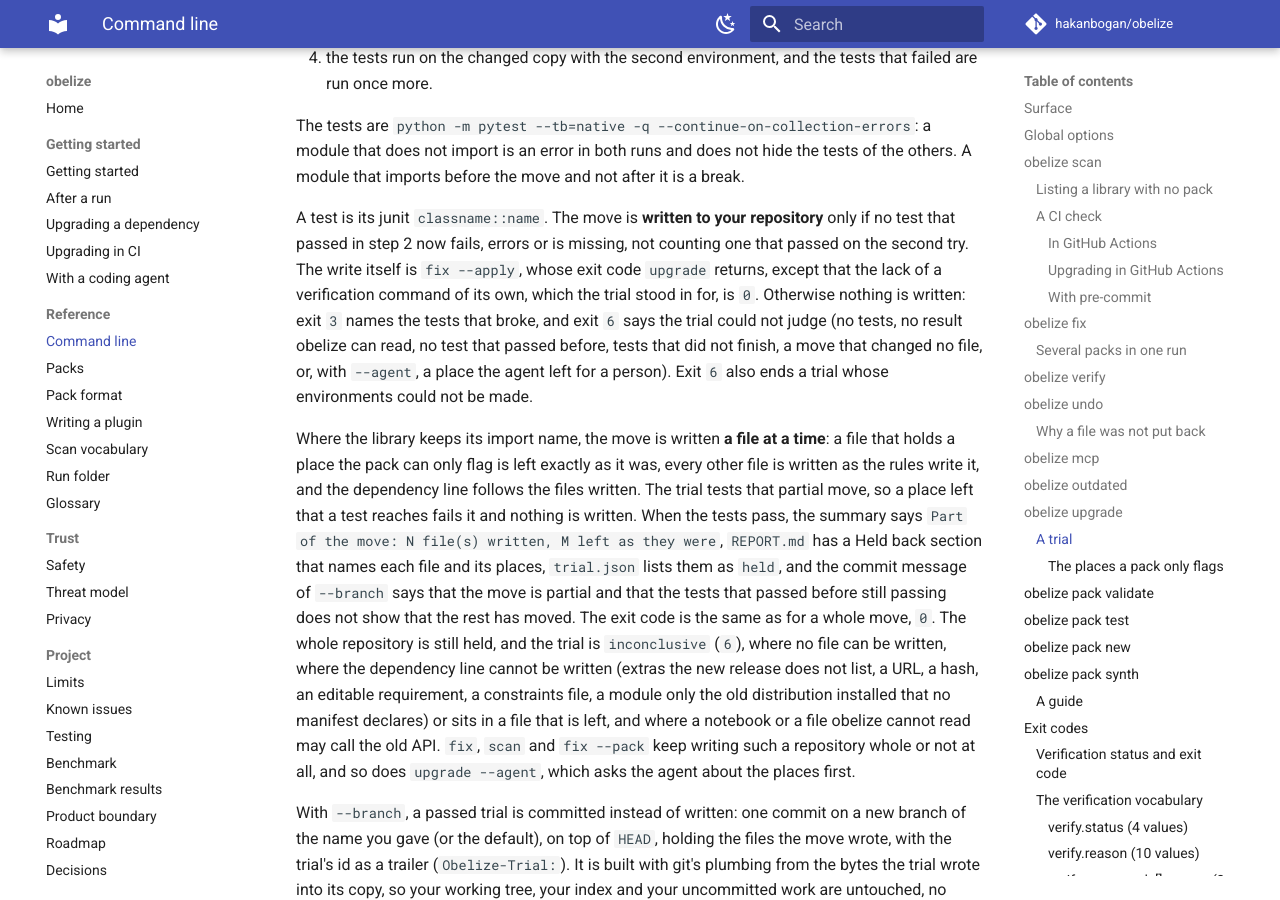
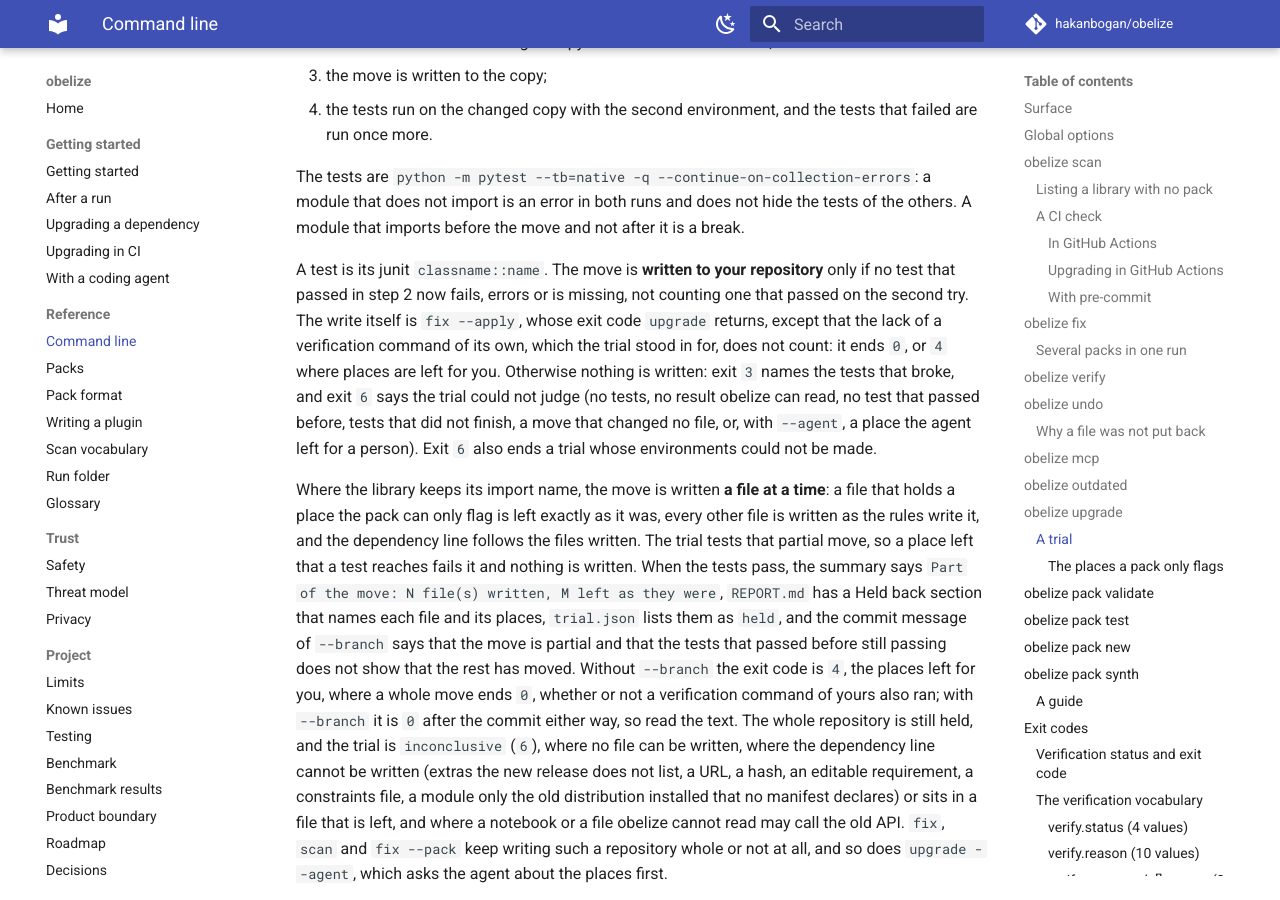
Before and after one commit to hakanbogan/obelize, an MkDocs documentation site: the page built from docs/CLI.md, in a window 1280 px wide and 900 px high, scrolled down 16293 px. Built offline with MkDocs 1.6.1 and Material for MkDocs 9.7.7, drawn with Linux system fonts in a browser that asks for light colours; comment, search, counter and statistics services are not loaded; some of the changed text lies outside the part shown.

Commit message:
Fix what the review of the upgrade changes found
The step a dry run of `upgrade` printed after a plan made a file at a time was `fix --apply --pack`,
which keeps the whole-repository rule and writes none of that plan. It is now the `upgrade` command
with the options that chose the pack, which writes it once a trial passes.

A write after a passing trial ended `0` where no verification command of the person's ran, because
the exit `6` of a write with none was mapped to `0` whatever was left, and `4` where one ran. It ends
as `fix --apply` does in both: `0` where nothing is left for the person, `4` where places are. The
docs, ADR-079 and the changelog said `0` for a partial move and now say what it ends; with `--branch`
the exit is still `0`, so the action cannot tell a partial move from a whole one by the code.

Co-Authored-By: Claude Sonnet 5.5 <noreply@anthropic.com>

```diff
--- a/docs/CLI.md
+++ b/docs/CLI.md
@@ -248,14 +248,16 @@ rules made or refused; the findings left for review, one row each with the code
 that held it, are in `run.json`'s `withheld[]`, so read that file to list them.
 
 **The summary ends with the next step**: a `Next:` line holding the command to run after a dry run
-that planned a file (`obelize fix --apply`), after an apply that exits `0`, `4` with review items,
-`5` or `6`, and after a `scan` with an `eligible` row and no blocked pack (`obelize fix`). A command
-repeats the `--pack` and `--repo` you gave. After an apply that wrote a manifest pin with a lock file
-(`uv.lock`, `poetry.lock`, `Pipfile.lock` and the like) in the manifest's directory or above it, one
-more `Next:` line comes before it, naming those files, which obelize does not edit, and saying to
-regenerate each with the tool that made it; it holds no command, since a command would have to come
-from the repository. A lock in a sibling or a subdirectory belongs to another project and is not
-named. `REPORT.md` says the same under Dependency manifests, for a dry run too.
+that planned a file (`obelize fix --apply`; for an `upgrade` plan made a file at a time, which `fix`
+would not write, `obelize upgrade <distribution> --apply`), after an apply that exits `0`, `4` with
+review items, `5` or `6`, and after a `scan` with an `eligible` row and no blocked pack
+(`obelize fix`). A command repeats the `--pack` and `--repo` you gave. After an apply that wrote a
+manifest pin with a lock file (`uv.lock`, `poetry.lock`, `Pipfile.lock` and the like) in the
+manifest's directory or above it, one more `Next:` line comes before it, naming those files, which
+obelize does not edit, and saying to regenerate each with the tool that made it; it holds no
+command, since a command would have to come from the repository. A lock in a sibling or a
+subdirectory belongs to another project and is not named. `REPORT.md` says the same under Dependency
+manifests, for a dry run too.
 
 **Findings left for you** are summarised whenever there are any, with a file written or not: how
 many, the most common reasons with a sentence on what to change for each (the last column of
@@ -556,26 +558,28 @@ imports before the move and not after it is a break.
 A test is its junit `classname::name`. The move is **written to your repository** only if no test
 that passed in step 2 now fails, errors or is missing, not counting one that passed on the second
 try. The write itself is `fix --apply`, whose exit code `upgrade` returns, except that the lack of a
-verification command of its own, which the trial stood in for, is `0`. Otherwise nothing is written:
-exit `3` names the tests that broke, and exit `6` says the trial could not judge (no tests, no
-result obelize can read, no test that passed before, tests that did not finish, a move that changed
-no file, or, with `--agent`, a place the agent left for a person). Exit `6` also ends a trial whose
-environments could not be made.
+verification command of its own, which the trial stood in for, does not count: it ends `0`, or `4`
+where places are left for you. Otherwise nothing is written: exit `3` names the tests that broke,
+and exit `6` says the trial could not judge (no tests, no result obelize can read, no test that
+passed before, tests that did not finish, a move that changed no file, or, with `--agent`, a place
+the agent left for a person). Exit `6` also ends a trial whose environments could not be made.
 
 Where the library keeps its import name, the move is written **a file at a time**: a file that holds
 a place the pack can only flag is left exactly as it was, every other file is written as the rules
-write it, and the dependency line follows the files written. The trial tests that partial move, so
-a place left that a test reaches fails it and nothing is written. When the tests pass, the summary
+write it, and the dependency line follows the files written. The trial tests that partial move, so a
+place left that a test reaches fails it and nothing is written. When the tests pass, the summary
 says `Part of the move: N file(s) written, M left as they were`, `REPORT.md` has a Held back section
-that names each file and its places, `trial.json` lists them as `held`, and the commit message
-of `--branch` says that the move is partial and that the tests that passed before still passing
-does not show that the rest has moved. The exit code is the same as for a whole move, `0`. The whole
-repository is still held, and the trial is `inconclusive` (`6`), where no file can be written, where
-the dependency line cannot be written (extras the new release does not list, a URL, a hash, an
-editable requirement, a constraints file, a module only the old distribution installed that no
-manifest declares) or sits in a file that is left, and where a notebook or a file obelize cannot read
-may call the old API. `fix`, `scan` and `fix --pack` keep writing such a repository whole or not at
-all, and so does `upgrade --agent`, which asks the agent about the places first.
+that names each file and its places, `trial.json` lists them as `held`, and the commit message of
+`--branch` says that the move is partial and that the tests that passed before still passing does
+not show that the rest has moved. Without `--branch` the exit code is `4`, the places left for you,
+where a whole move ends `0`, whether or not a verification command of yours also ran; with
+`--branch` it is `0` after the commit either way, so read the text. The whole repository is still
+held, and the trial is `inconclusive` (`6`), where no file can be written, where the dependency line
+cannot be written (extras the new release does not list, a URL, a hash, an editable requirement, a
+constraints file, a module only the old distribution installed that no manifest declares) or sits in
+a file that is left, and where a notebook or a file obelize cannot read may call the old API. `fix`,
+`scan` and `fix --pack` keep writing such a repository whole or not at all, and so does
+`upgrade --agent`, which asks the agent about the places first.
 
 With `--branch`, a passed trial is committed instead of written: one commit on a new branch of the
 name you gave (or the default), on top of `HEAD`, holding the files the move wrote, with the trial's
```
Also changed, not shown: CHANGELOG.md (+14 -9 lines), docs/DECISIONS.md (+1 -1 lines), docs/UPGRADING.md (+15 -13 lines), docs/UPGRADING_IN_CI.md (+5 -4 lines), docs/adr/ADR-065-trying-an-upgrade.md (+6 -4 lines), docs/adr/ADR-079-a-file-at-a-time.md (+9 -3 lines), 3 other files.
